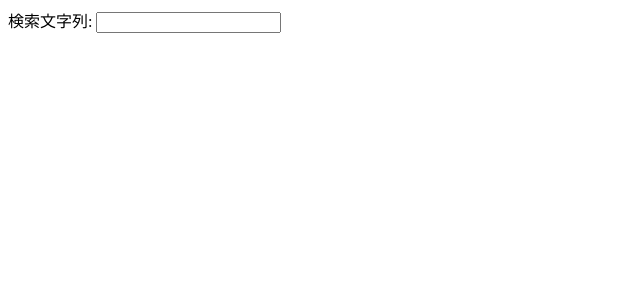
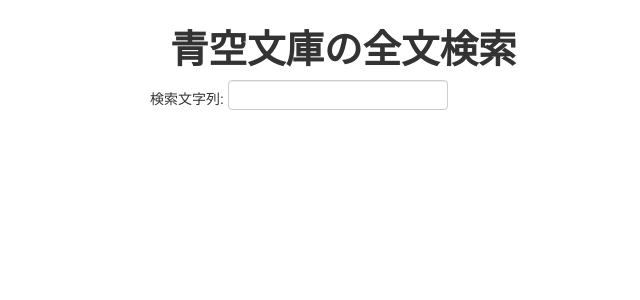
Before and after one commit to arosh/fmx, a Flask app: page / in a window 1280 px wide. Shown: the top 300 px of the page, without its empty margins (0-640 px from the left). Run offline with Flask 2, Linux system fonts and the light colour scheme; some libraries are stand-ins or nearby versions.

Commit message:
Webインターフェースの表現を変更

```diff
--- a/server/main.py
+++ b/server/main.py
@@ -24,16 +24,16 @@
 @app.route('/description/<int:k>/<int:i>/<path:word>')
 def description_route(k, i, word):
     bytestring = word.encode('utf_8')
-    return fmx.description(bytestring, 20, k, i, 100)
+    return fmx.description(bytestring, 20, k, i, 300)
 
 def jsonify_line(line):
     count, title, author = line.split('\t')
     return { 'count': count, 'title': title, 'author': author }
 
 if __name__ == '__main__':
-    # 外部公開するときはhost='0.0.0.0'
     print('init fmx ... ', end='', file=sys.stderr)
-    fmx.init('metadata.json'.encode('utf_8'))
+    fmx.init()
     print('OK', file=sys.stderr)
 
+    # 外部公開するときはhost='0.0.0.0'
     app.run(debug=True, host='0.0.0.0')
--- a/server/static/js/script.js
+++ b/server/static/js/script.js
@@ -14,27 +14,50 @@
   function changeEventHandler(value) {
     $.getJSON('search/' + value, null, function(data) {
       var items = [];
+      items.push('<thead>');
       items.push('<tr><th>ヒット数</th><th>図書名</th><th>著者名</th><th>-</th></tr>');
+      items.push('</thead>');
+      items.push('<tbody>');
       $.each(data.result, function(index, value) {
         items.push('<tr><td>' + value.count + '</td><td>' + value.title + '</td><td>' + value.author + '</td><td><button class="btn verbose">詳細</button></td></tr>');
       });
-      $('table#tablearea').html(items.join(''));
+      items.push('</tbody>');
+      $('table#result').html(items.join(''));
       $('button.verbose').on('click', function() {
         var k = $('button.verbose').index(this);
-        console.log('button index = ' + k);
         var word = $('input#query').val();
-        console.log(word);
-        console.dir($('table#tablearea').find('tr:eq(' + (k + 1) + ')').html());
-        var count = parseInt($('table#tablearea').find('tr:eq(' + (k + 1) + ')').find('td:eq(0)').text());
-        console.log(count);
+        $('table#result tbody tr').each(function(index, value) {
+          if(index == k) {
+            $(this).addClass('info');
+          }
+          else {
+            $(this).removeClass('info');
+          }
+        });
+        var count = parseInt($('table#result tbody').find('tr:eq(' + k + ')').find('td:eq(0)').text());
         var get = Math.min(count, 20)
-        var items = []
+        var requests = []
         for(var i = 0; i < get; ++i) {
-          $.get('description/' + k + '/' + i + '/' + word).done(function(data) {
-            items.push(data);
+          requests.push($.get('description/' + k + '/' + i + '/' + word));
+        }
+        $.when.apply($, requests).done(function() {
+          if (requests.length == 1) {
+            var data = arguments[0];
+            $('table#result2').html('<tr><td>' + data + '</td></tr>');
+          }
+          else {
+            var items = []
+            for(var i = 0; i < arguments.length; ++i) {
+              var data = arguments[i][0];
+              items.push('<tr><td>' + data + '</td></tr>');
+            }
+            $('table#result2').html(items.join(''));
+          }
+          var regexp = new RegExp(word, 'g');
+          $('table#result2 tr').each(function() {
+            $(this).html($(this).html().replace(regexp, '<span style="font-weight: bold; background-color: #d9edf7;">' + word + '</span>'));
           });
-        }
-        console.dir(items);
+        });
       });
     });
   }
--- a/server/templates/index.html
+++ b/server/templates/index.html
@@ -3,11 +3,29 @@
 <head>
   <meta charset="UTF-8">
   <title>青空文庫の全文検索</title>
-  <script src="static/jquery-2.1.3.min.js"></script>
-  <script src="static/script.js"></script>
+  <meta name="viewport" content="width=device-width, initial-scale=1.0">
+  <link href="static/css/bootstrap.min.css" rel="stylesheet" media="screen">
+  <style type="text/css">
+    body {
+      padding-top: 20px;
+    }
+  </style>
 </head>
 <body>
-<label>検索文字列: <input type="text" id="query"></label>
-<table id="tablearea"></table>
+  <div class="container">
+    <h1>青空文庫の全文検索</h1>
+    <div class="row">
+      <label>検索文字列: <input type="text" id="query"></label>
+      <div class="span6">
+        <table id="result" class="table table-condensed table-hover"></table>
+      </div>
+      <div class="span6">
+        <table id="result2" class="table table-condensed table-hover"></table>
+      </div>
+    </div>
+  </div>
+  <script src="static/js/jquery-2.1.3.min.js"></script>
+  <script src="static/js/bootstrap.min.js"></script>
+  <script src="static/js/script.js"></script>
 </body>
 </html>
```
